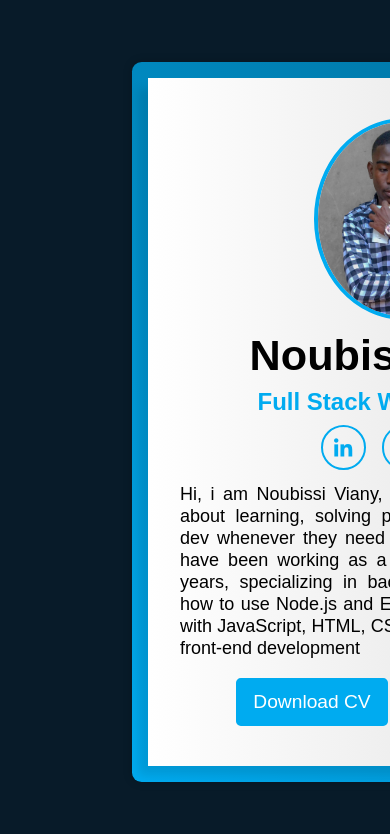
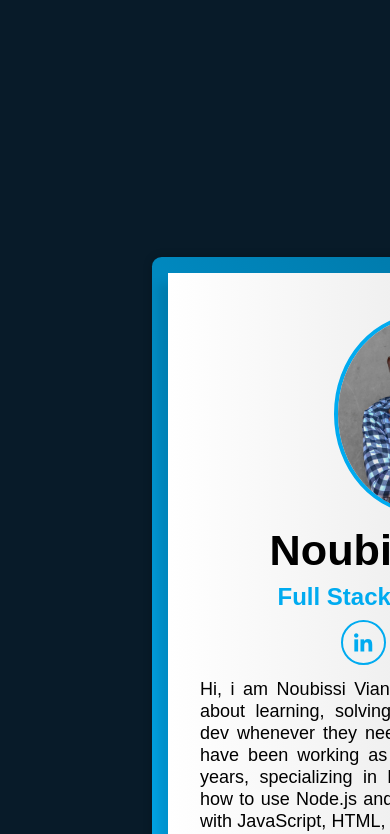
Before and after one commit to NoubissiViany/Portfolio, a React (Vite) app: page / in a window 390 px wide. Shown: the top 834 px of the page. Built offline with nearby package versions, Linux system fonts and the light colour scheme.

Commit message:
work on browser desktop site

```diff
--- a/src/App.css
+++ b/src/App.css
@@ -67,5 +67,7 @@ body {
 @media screen and (max-width: 768px) {
   body {
     min-width: 1320px;
+    margin-top: 50%;
+    margin-inline: 20px;
   }
 }
```
